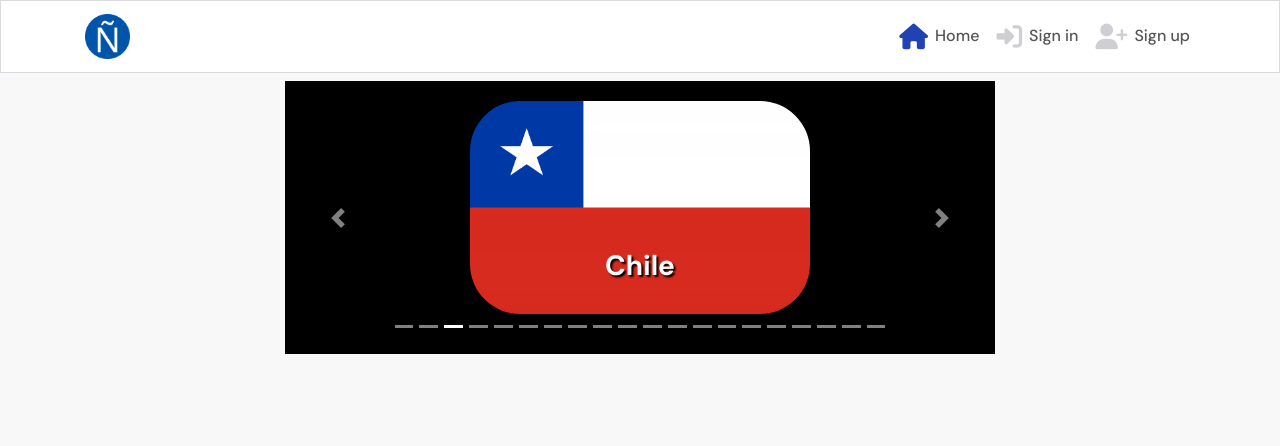
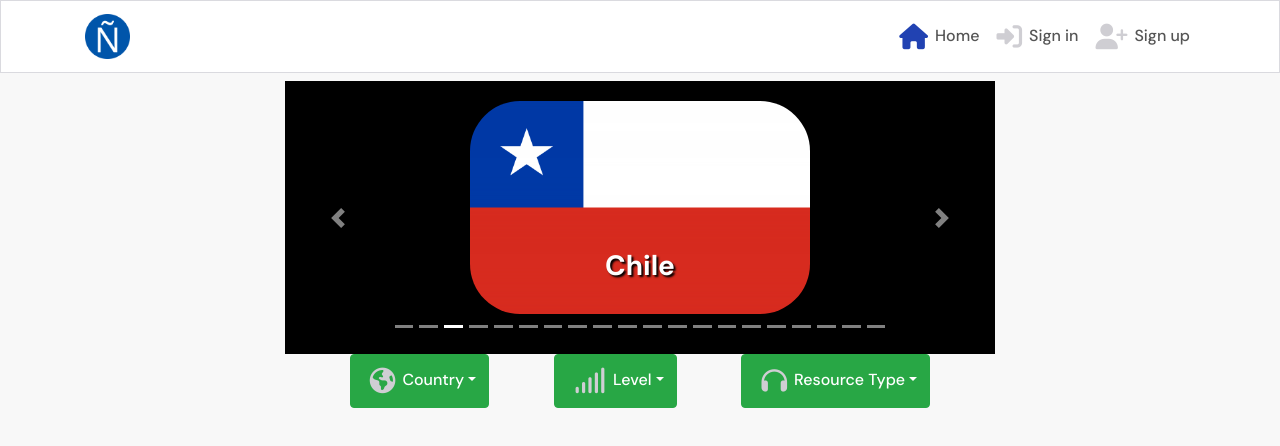
Before and after one commit to ogc1231/comprehensible-spanish-frontend, a React (Create React App) app: page / in a window 1280 px wide. Shown: the top 446 px of the page. Built offline with nearby package versions, Linux system fonts and the light colour scheme.

Commit message:
Add filter dropdowns on resources/home page

```diff
--- a/src/App.js
+++ b/src/App.js
@@ -1,6 +1,8 @@
 import styles from "./App.module.css";
 import NavBar from "./components/NavBar";
 import Slider from "./components/Slider";
+import UnifiedDropdown from "./components/UnifiedDropdown";
+
 import Container from "react-bootstrap/Container";
 import { Route, Switch } from "react-router-dom";
 
@@ -10,7 +12,12 @@ function App() {
       <NavBar />
       <Container className={styles.Main}>
         <Switch>
-          <Route exact path="/" render={() => <Slider />} />
+          <Route exact path="/" render={() =>
+          <div>
+            <Slider />
+            <UnifiedDropdown />
+          </div>
+           } />
           <Route exact path="/signin" render={() => <h1>Sign in</h1>} />
           <Route exact path="/signup" render={() => <h1>Sign up</h1>} />
           <Route render={() => <p>Page not found!</p>} />
--- /dev/null
+++ b/src/components/CountryDropdown.js
@@ -0,0 +1,38 @@
+import React from "react";
+import Dropdown from 'react-bootstrap/Dropdown';
+import styles from "../styles/CountryDropdown.module.css";
+
+function CountryDropdown() {
+  return (
+    <Dropdown className={styles.CountryDropdown}>
+      <Dropdown.Toggle variant="success" id="dropdown-basic">
+      <i className="fa-solid fa-earth-americas"></i>Country
+      </Dropdown.Toggle>
+
+      <Dropdown.Menu className={styles.Menu}>
+        <Dropdown.Item href="#/action-1">Argentina</Dropdown.Item>
+        <Dropdown.Item href="#/action-2">Bolivia</Dropdown.Item>
+        <Dropdown.Item href="#/action-3">Chile</Dropdown.Item>
+        <Dropdown.Item href="#/action-4">Colombia</Dropdown.Item>
+        <Dropdown.Item href="#/action-5">Costa Rica</Dropdown.Item>
+        <Dropdown.Item href="#/action-6">Cuba</Dropdown.Item>
+        <Dropdown.Item href="#/action-7">Dominican Republic</Dropdown.Item>
+        <Dropdown.Item href="#/action-8">Ecuador</Dropdown.Item>
+        <Dropdown.Item href="#/action-9">El Salvador</Dropdown.Item>
+        <Dropdown.Item href="#/action-10">Equatorial Guinea</Dropdown.Item>
+        <Dropdown.Item href="#/action-11">Guatemala</Dropdown.Item>
+        <Dropdown.Item href="#/action-12">Honduras</Dropdown.Item>
+        <Dropdown.Item href="#/action-13">Mexico</Dropdown.Item>
+        <Dropdown.Item href="#/action-14">Nicaragua</Dropdown.Item>
+        <Dropdown.Item href="#/action-15">Panama</Dropdown.Item>
+        <Dropdown.Item href="#/action-16">Paraguay</Dropdown.Item>
+        <Dropdown.Item href="#/action-17">Peru</Dropdown.Item>
+        <Dropdown.Item href="#/action-18">Spain</Dropdown.Item>
+        <Dropdown.Item href="#/action-19">Uruguay</Dropdown.Item>
+        <Dropdown.Item href="#/action-20">Venezuela</Dropdown.Item>
+      </Dropdown.Menu>
+    </Dropdown>
+  );
+}
+
+export default CountryDropdown;
--- /dev/null
+++ b/src/components/LevelDropdown.js
@@ -0,0 +1,20 @@
+import React from "react";
+import Dropdown from 'react-bootstrap/Dropdown';
+
+function LevelDropdown() {
+  return (
+    <Dropdown>
+      <Dropdown.Toggle variant="success" id="dropdown-basic">
+      <i className="fa-solid fa-signal"></i>Level
+      </Dropdown.Toggle>
+
+      <Dropdown.Menu>
+        <Dropdown.Item href="#/action-1">Learner</Dropdown.Item>
+        <Dropdown.Item href="#/action-2">Easy Native</Dropdown.Item>
+        <Dropdown.Item href="#/action-3">Native</Dropdown.Item>
+      </Dropdown.Menu>
+    </Dropdown>
+  );
+}
+
+export default LevelDropdown;
--- /dev/null
+++ b/src/components/ResourceTypeDropdown.js
@@ -0,0 +1,19 @@
+import React from "react";
+import Dropdown from 'react-bootstrap/Dropdown';
+
+function ResourceTypeDropdown() {
+  return (
+    <Dropdown>
+      <Dropdown.Toggle variant="success" id="dropdown-basic">
+      <i className="fa-solid fa-headphones"></i>Resource Type
+      </Dropdown.Toggle>
+
+      <Dropdown.Menu>
+        <Dropdown.Item href="#/action-1">YouTube - Video</Dropdown.Item>
+        <Dropdown.Item href="#/action-2">Podcast - Audio</Dropdown.Item>
+      </Dropdown.Menu>
+    </Dropdown>
+  );
+}
+
+export default ResourceTypeDropdown;
--- a/src/components/Slider.js
+++ b/src/components/Slider.js
@@ -1,3 +1,4 @@
+import React from "react";
 import Carousel from 'react-bootstrap/Carousel';
 import styles from "../styles/Slider.module.css";
 import ar from "../assets/ar.png";
--- /dev/null
+++ b/src/components/UnifiedDropdown.js
@@ -0,0 +1,18 @@
+import React from "react";
+import CountryDropdown from "./CountryDropdown";
+import LevelDropdown from "./LevelDropdown";
+import ResourceTypeDropdown from "./ResourceTypeDropdown";
+import styles from "../styles/UnifiedDropdown.module.css";
+
+
+function UnifiedDropdown() {
+    return (
+        <div className={styles.UnifiedDropdown}>
+            <CountryDropdown />
+            <LevelDropdown />
+            <ResourceTypeDropdown />
+        </div>
+    );
+  }
+
+  export default UnifiedDropdown;
--- /dev/null
+++ b/src/styles/CountryDropdown.module.css
@@ -0,0 +1,4 @@
+.Menu {
+  max-height: 200px;
+  overflow-y: scroll;
+}
--- a/src/styles/Slider.module.css
+++ b/src/styles/Slider.module.css
@@ -1,4 +1,4 @@
- .Slider {
+.Slider {
     text-align: center;
     background-color: black;
     padding: 20px 0 40px 0;
--- /dev/null
+++ b/src/styles/UnifiedDropdown.module.css
@@ -0,0 +1,5 @@
+.UnifiedDropdown {
+    display: flex;
+    justify-content: space-evenly;
+    margin: 0 200px;
+ }
```
